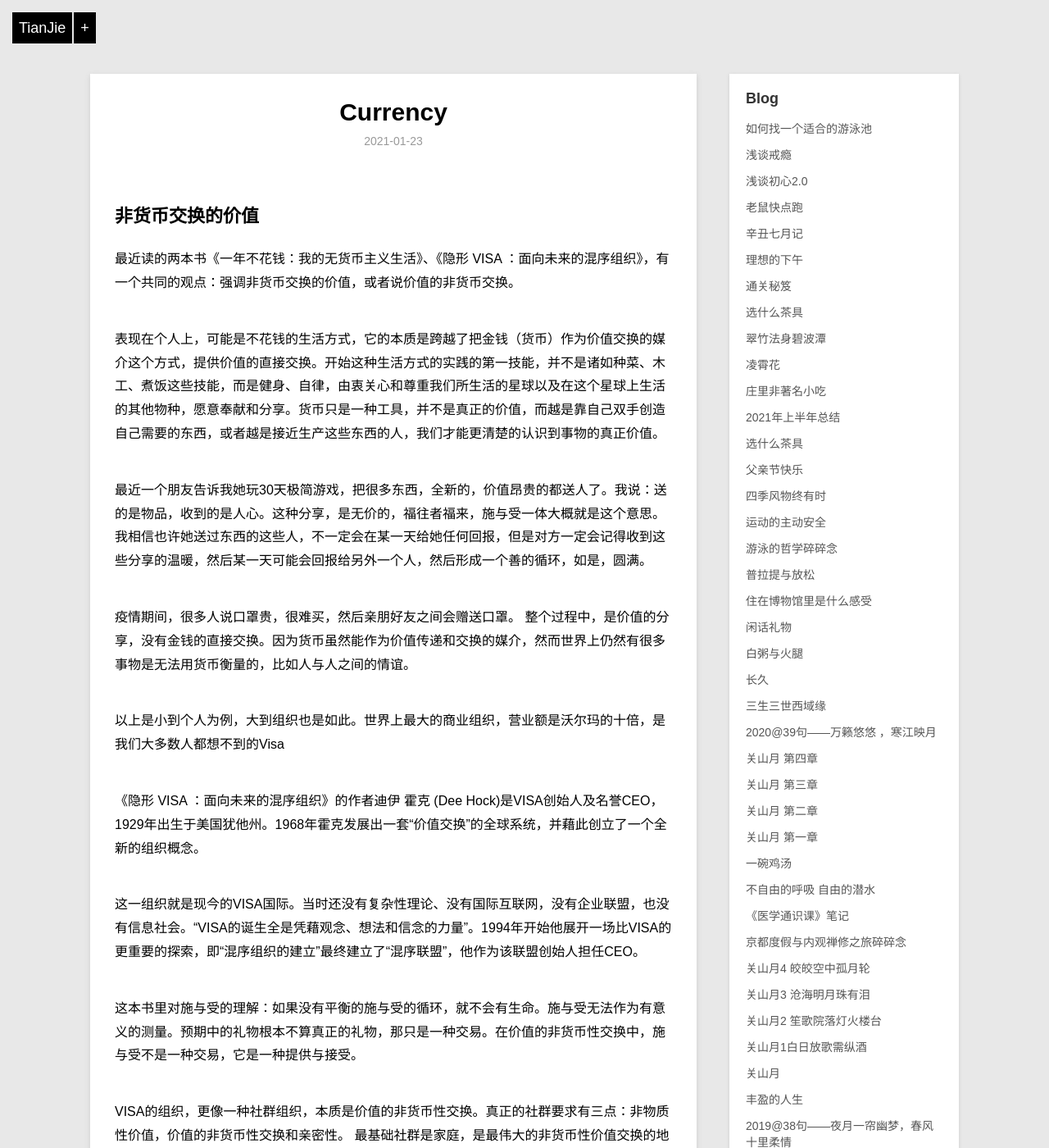
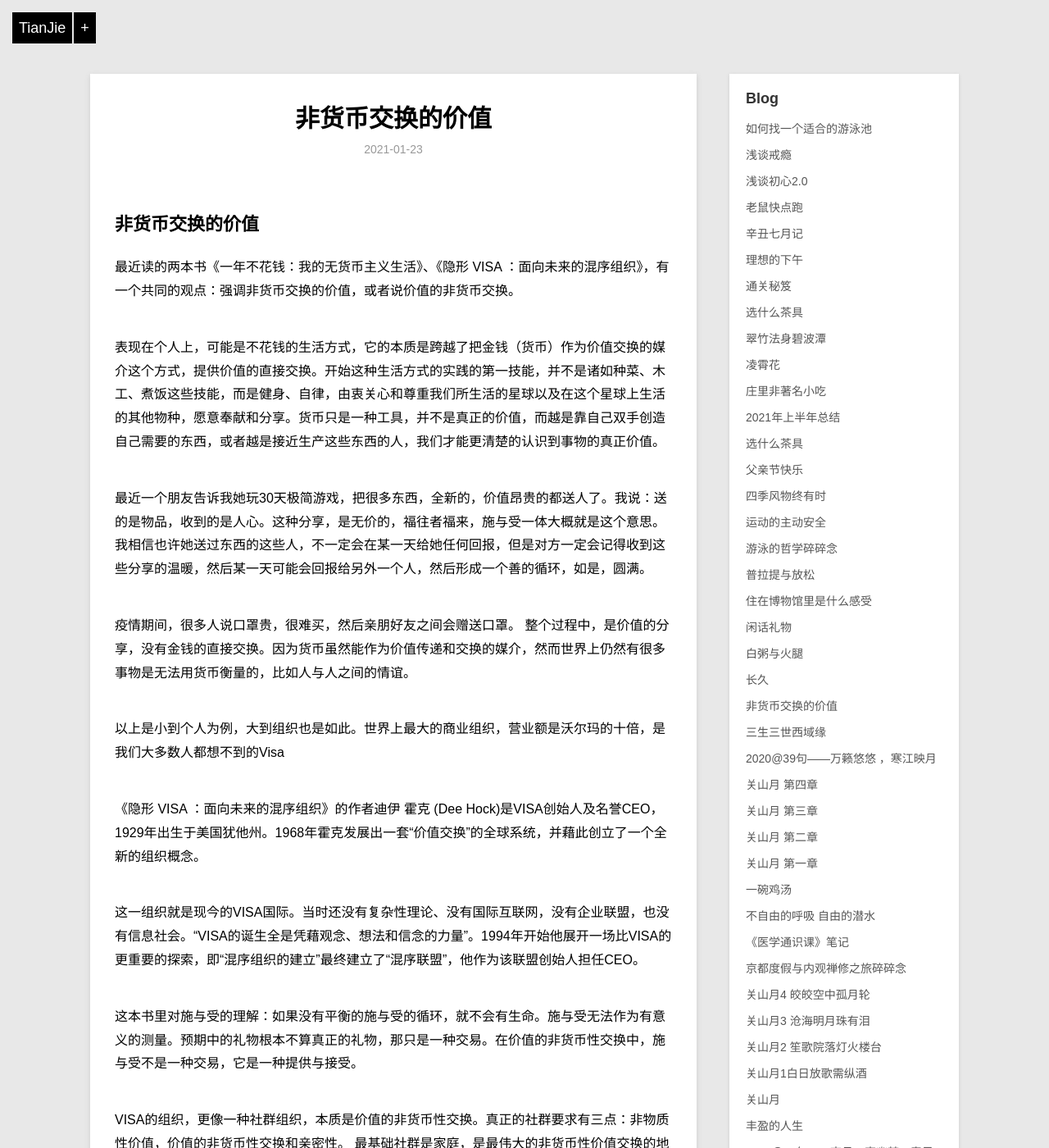
Before and after one commit to violettianjie/violettianjie.github.io, a Jekyll site: the page built from _posts/blog/2021-01-23-currency.md, in a window 1280 px wide and 1400 px high. Shown: the whole window at 82% size. Built offline with Jekyll 4.4.1, drawn with Linux system fonts in a browser that asks for light colours; our own code applies the rules of GitHub Pages for plain Markdown files.

Commit message:
Update 2021-01-23-currency.md

```diff
--- a/_posts/blog/2021-01-23-currency.md
+++ b/_posts/blog/2021-01-23-currency.md
@@ -1,5 +1,9 @@
-
-
+---
+layout: post
+title: " 非货币交换的价值 "
+description: "读书笔记"
+category: blog
+---
 
 ## 非货币交换的价值
 
```
